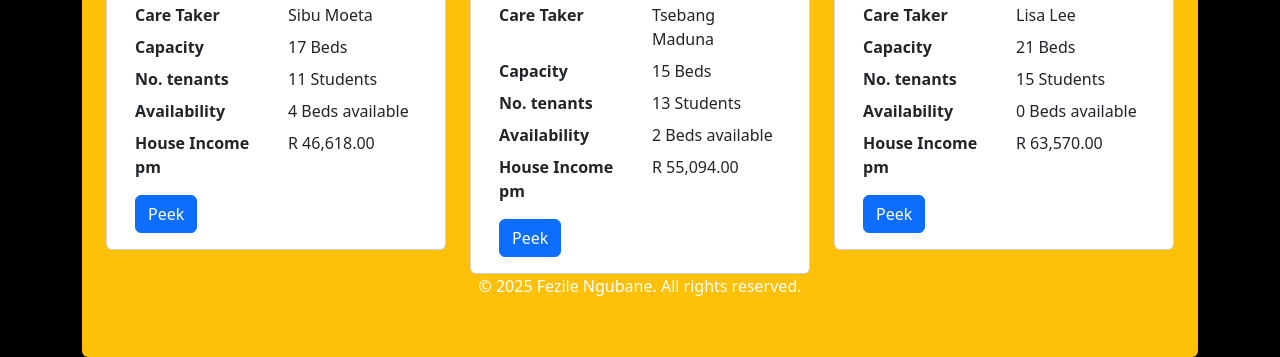
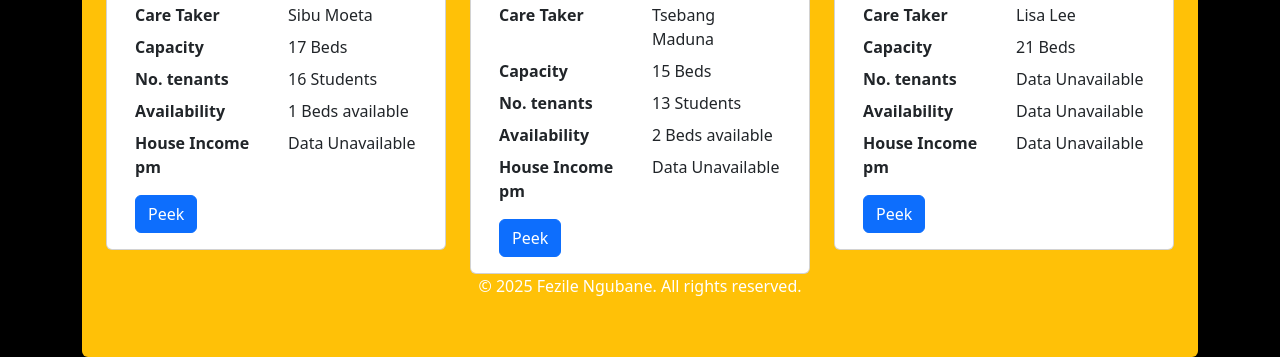
Before and after one commit to Tsb-Maduna/JFK, a plain HTML site: page index.html in a window 1280 px wide. Shown: the part 443-800 px from the top of the page. Drawn offline with nearby package versions, Linux system fonts and the light colour scheme.

Commit message:
temp store

```diff
--- a/index.html
+++ b/index.html
@@ -60,13 +60,13 @@
 								<dd class="col-6">17 Beds</dd>
 
 								<dt class="col-6">No. tenants</dt>
-								<dd class="col-6">11 Students</dd>
+								<dd class="col-6">16 Students</dd>
 
 								<dt class="col-6">Availability</dt>
-								<dd class="col-6">4 Beds available</dd>
+								<dd class="col-6">1 Beds available</dd>
 
 								<dt class="col-6">House Income pm</dt>
-								<dd class="col-6">R 46,618.00</dd>
+								<dd class="col-6">Data Unavailable</dd>
 							</dl>
 								<a class = "btn btn-primary" href = "8hor.html"> Peek </a>
 						</div>
@@ -91,7 +91,7 @@
 								<dd class="col-6">2 Beds available</dd>
 
 								<dt class="col-6">House Income pm</dt>
-								<dd class="col-6">R 55,094.00</dd>
+								<dd class="col-6">Data Unavailable</dd>
 							</dl>
 							<a class = "btn btn-primary" href = "9deb.html"> Peek </a>
 						</div>
@@ -111,13 +111,13 @@
 								<dd class="col-6">21 Beds</dd>
 
 								<dt class="col-6">No. tenants</dt>
-								<dd class="col-6">15 Students</dd>
+								<dd class="col-6">Data Unavailable</dd>
 
 								<dt class="col-6">Availability</dt>
-								<dd class="col-6">0 Beds available</dd>
+								<dd class="col-6">Data Unavailable</dd>
 
 								<dt class="col-6">House Income pm</dt>
-								<dd class="col-6">R 63,570.00</dd>
+								<dd class="col-6">Data Unavailable</dd>
 							</dl>
 							<a class = "btn btn-primary justify-center" href = "50bes.html"> Peek </a>
 						</div>
```
